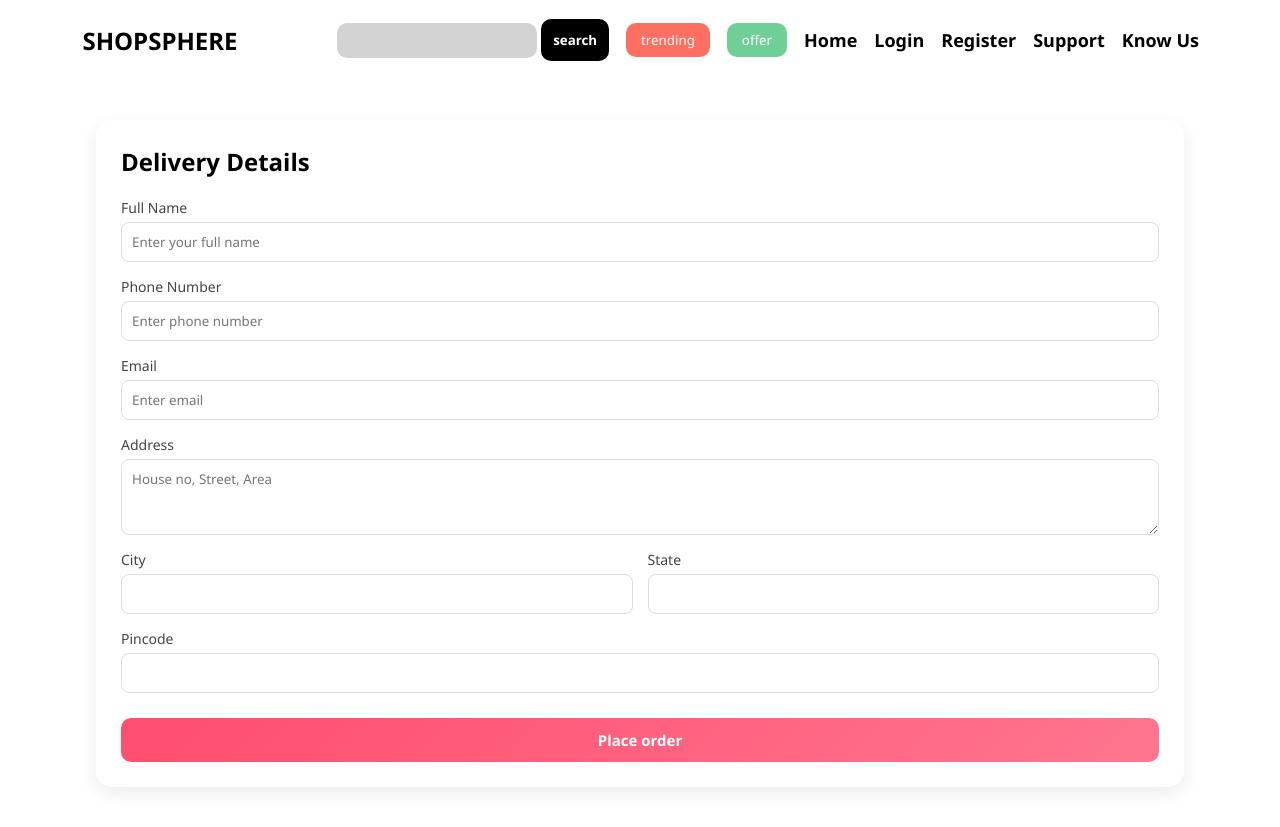
After one commit to rupalikanayak07/shopsphere, a Django app: page /details/ in a window 1280 px wide. The commit adds this page. Run offline with Django 5.2, Linux system fonts and the light colour scheme.

Commit message:
order place complete

```diff
--- a/base/static/base.css
+++ b/base/static/base.css
@@ -1,4 +1,4 @@
-/* RESET */
+/* cart page css */
 * {
     margin: 0;
     padding: 0;
@@ -194,6 +194,10 @@
     font-weight: 600;
     cursor: pointer;
     transition: all 0.3s ease;
+
+}
+.checkout-btn>a{
+    text-decoration: none;
 }
 
 .checkout-btn:hover {
@@ -208,3 +212,348 @@
     color: #aaa;
     margin-top: 50px;
 }
+
+
+/* details page css */
+
+/* MAIN */
+.checkout-container {
+    width: 85%;
+    margin: 40px auto;
+    display: flex;
+    gap: 30px;
+}
+
+/* LEFT FORM */
+.delivery-form {
+    flex: 2;
+    background: #fff;
+    padding: 25px;
+    border-radius: 16px;
+    box-shadow: 0 6px 18px rgba(0,0,0,0.08);
+}
+
+.delivery-form h2 {
+    margin-bottom: 20px;
+}
+
+/* FORM */
+.form-group {
+    display: flex;
+    flex-direction: column;
+    margin-bottom: 15px;
+}
+
+.form-group label {
+    font-size: 14px;
+    margin-bottom: 5px;
+    color: #444;
+}
+
+.form-group input,
+.form-group textarea {
+    padding: 10px;
+    border-radius: 8px;
+    border: 1px solid #ddd;
+    outline: none;
+    transition: 0.2s;
+}
+
+.form-group input:focus,
+.form-group textarea:focus {
+    border-color: #ff4d6d;
+}
+
+/* ROW */
+.form-row {
+    display: flex;
+    gap: 15px;
+}
+
+.form-row .form-group {
+    flex: 1;
+}
+
+/* BUTTON */
+.place-order-btn {
+    width: 100%;
+    padding: 12px;
+    margin-top: 10px;
+    background: linear-gradient(135deg, #ff4d6d, #ff758f);
+    color: white;
+    border: none;
+    border-radius: 10px;
+    font-size: 15px;
+    font-weight: 600;
+    cursor: pointer;
+}
+
+.place-order-btn:hover {
+    opacity: 0.9;
+}
+
+/* RIGHT SUMMARY */
+.order-summary {
+    flex: 1;
+    background: #fff;
+    padding: 20px;
+    border-radius: 16px;
+    height: fit-content;
+    box-shadow: 0 6px 18px rgba(0,0,0,0.08);
+}
+
+/* ITEMS */
+.summary-item {
+    display: flex;
+    justify-content: space-between;
+    margin-bottom: 10px;
+    font-size: 14px;
+}
+
+/* ROW */
+.summary-row {
+    display: flex;
+    justify-content: space-between;
+    margin: 10px 0;
+}
+
+/* TOTAL */
+.summary-total {
+    display: flex;
+    justify-content: space-between;
+    font-weight: bold;
+    font-size: 16px;
+}
+
+/* FREE */
+.free {
+    color: green;
+}
+
+
+
+/* order placed */
+
+/* PAGE CENTER */
+.success-container {
+    height: 80vh;
+    display: flex;
+    justify-content: center;
+    align-items: center;
+}
+
+/* CARD */
+.success-card {
+    background: #fff;
+    padding: 40px;
+    border-radius: 20px;
+    text-align: center;
+    width: 400px;
+    box-shadow: 0 10px 25px rgba(0,0,0,0.08);
+}
+
+/* ICON */
+.success-icon {
+    width: 70px;
+    height: 70px;
+    background: #4CAF50;
+    color: white;
+    font-size: 32px;
+    font-weight: bold;
+    border-radius: 50%;
+    display: flex;
+    justify-content: center;
+    align-items: center;
+    margin: 0 auto 20px;
+}
+
+/* TITLE */
+.success-card h1 {
+    font-size: 22px;
+    margin-bottom: 10px;
+}
+
+/* SUBTEXT */
+.subtitle {
+    color: #666;
+    font-size: 14px;
+    margin-bottom: 20px;
+}
+
+/* ORDER INFO */
+.order-info {
+    background: #f8f8f8;
+    padding: 15px;
+    border-radius: 10px;
+    margin-bottom: 20px;
+    text-align: left;
+    font-size: 14px;
+}
+
+/* BUTTONS */
+.actions {
+    display: flex;
+    flex-direction: column;
+    gap: 10px;
+}
+
+/* BUTTON BASE */
+.btn {
+    padding: 12px;
+    border-radius: 10px;
+    text-decoration: none;
+    font-weight: 600;
+    transition: 0.3s;
+}
+
+/* PRIMARY */
+.primary {
+    background: linear-gradient(135deg, #ff4d6d, #ff758f);
+    color: white;
+}
+
+/* SECONDARY */
+.secondary {
+    background: #eee;
+    color: #333;
+}
+
+/* HOVER */
+.btn:hover {
+    opacity: 0.9;
+}
+
+/* order history */
+
+/* MAIN */
+.history-container {
+    width: 80%;
+    margin: 40px auto;
+}
+
+/* TITLE */
+.page-title {
+    margin-bottom: 20px;
+    font-size: 22px;
+}
+
+/* ORDER CARD */
+.order-card {
+    background: #fff;
+    border-radius: 16px;
+    padding: 18px;
+    margin-bottom: 20px;
+    box-shadow: 0 6px 18px rgba(0,0,0,0.08);
+}
+
+/* HEADER */
+.order-header {
+    display: flex;
+    justify-content: space-between;
+    align-items: center;
+    margin-bottom: 15px;
+}
+
+.date {
+    font-size: 13px;
+    color: #777;
+}
+
+/* STATUS */
+.status {
+    padding: 6px 12px;
+    border-radius: 20px;
+    font-size: 12px;
+    font-weight: 600;
+}
+
+/* STATUS COLORS */
+.status.delivered {
+    background: #e6f7ee;
+    color: #2ecc71;
+}
+
+.status.pending {
+    background: #fff4e5;
+    color: #f39c12;
+}
+
+.status.cancelled {
+    background: #fdecea;
+    color: #e74c3c;
+}
+
+/* ITEMS */
+.order-items {
+    border-top: 1px solid #eee;
+    padding-top: 10px;
+}
+
+/* ITEM */
+.item {
+    display: flex;
+    align-items: center;
+    margin-bottom: 12px;
+}
+
+/* IMAGE */
+.item-left img {
+    width: 60px;
+    height: 60px;
+    border-radius: 10px;
+    object-fit: cover;
+}
+
+/* MIDDLE */
+.item-middle {
+    flex: 1;
+    margin-left: 15px;
+}
+
+.item-middle h4 {
+    font-size: 15px;
+    margin-bottom: 4px;
+}
+
+.item-middle p {
+    font-size: 13px;
+    color: #666;
+}
+
+/* RIGHT */
+.item-right {
+    font-weight: 600;
+    color: #333;
+}
+
+/* FOOTER */
+.order-footer {
+    display: flex;
+    justify-content: space-between;
+    align-items: center;
+    margin-top: 12px;
+    border-top: 1px solid #eee;
+    padding-top: 10px;
+}
+
+/* BUTTON */
+.view-btn {
+    padding: 8px 14px;
+    border: none;
+    border-radius: 8px;
+    background: linear-gradient(135deg, #ff4d6d, #ff758f);
+    color: #fff;
+    font-size: 13px;
+    cursor: pointer;
+}
+
+.view-btn:hover {
+    opacity: 0.9;
+}
+
+/* EMPTY */
+.empty {
+    text-align: center;
+    margin-top: 50px;
+    color: #aaa;
+}
--- a/base/templates/cart.html
+++ b/base/templates/cart.html
@@ -80,7 +80,7 @@
         </div>
 
         <button class="checkout-btn">
-            Proceed to Checkout
+            <a href="{% url 'details' %}">Proceed to Checkout</a>
         </button>
     </div>
 
--- /dev/null
+++ b/base/templates/details.html
@@ -0,0 +1,72 @@
+{% extends 'main.html' %}
+{% load static %}
+
+{% block css %}
+<link rel="stylesheet" href="{% static 'base.css' %}">
+{% endblock %}
+{% block content %}
+
+<div class="checkout-container">
+
+    <!-- LEFT: DELIVERY FORM -->
+    <div class="delivery-form">
+        <h2>Delivery Details</h2>
+
+        <form method="POST" action="{% url 'orderplaced' %}">
+            {% csrf_token %}
+
+            <div class="form-group">
+                <label>Full Name</label>
+                <input type="text" name="name" placeholder="Enter your full name" required>
+            </div>
+
+            <div class="form-group">
+                <label>Phone Number</label>
+                <input type="text" name="phone" placeholder="Enter phone number" required>
+            </div>
+
+            <div class="form-group">
+                <label>Email</label>
+                <input type="email" name="email" placeholder="Enter email">
+            </div>
+
+            <div class="form-group">
+                <label>Address</label>
+                <textarea name="address" rows="3" placeholder="House no, Street, Area" required></textarea>
+            </div>
+
+            <div class="form-row">
+                <div class="form-group">
+                    <label>City</label>
+                    <input type="text" name="city" required>
+                </div>
+
+                <div class="form-group">
+                    <label>State</label>
+                    <input type="text" name="state" required>
+                </div>
+            </div>
+
+            <div class="form-row">
+                <div class="form-group">
+                    <label>Pincode</label>
+                    <input type="text" name="pincode" required>
+                </div>
+
+
+            </div>
+
+            <button type="submit" class="place-order-btn">
+
+                Place order
+            </button>
+
+        </form>
+    </div>
+
+
+
+
+</div>
+
+{% endblock %}
--- a/base/urls.py
+++ b/base/urls.py
@@ -8,5 +8,8 @@ urlpatterns=[
     path('cart/',cart,name='cart'),
     path('remove/<int:pk>',remove,name='remove'),
     path('decrease/<int:pk>',decrease,name='decrease'),
-    path('increase/<int:pk>',increase,name='increase')
+    path('increase/<int:pk>',increase,name='increase'),
+    path('details/',details,name='details'),
+    path('orderplaced/',orderplaced,name='orderplaced'),
+    path('orderhistory/',orderhistory,name='orderhistory'),
 ]
--- a/base/views.py
+++ b/base/views.py
@@ -90,7 +90,7 @@ def cart(request):
     TA=0
     for i in cartproducts:
         TA+=i.totalprice
-        print(cartmodel)
+
 
     return render(request,'cart.html',{'cartproducts':cartproducts,'TA':TA,'profile_nav':True,'cartproducts_count':cartproducts_count})
 
@@ -120,3 +120,53 @@ def decrease(request,pk):
     else:
         a.delete()
         return redirect('cart')
+
+def details(request):
+    return render (request,'details.html')
+
+def orderplaced(request):
+    cartproducts = cartmodel.objects.filter(host=request.user)
+
+
+
+    total_amount = sum(item.totalprice for item in cartproducts)
+
+    if request.method == "POST":
+        name = request.POST.get('name')
+        phone = request.POST.get('phone')
+        email = request.POST.get('email')
+        address = request.POST.get('address')
+        city = request.POST.get('city')
+        state = request.POST.get('state')
+        pincode = request.POST.get('pincode')
+
+
+
+        full_address = f"{address}, {city}, {state} - {pincode}"
+
+        order = Order.objects.create(
+            user=request.user,
+            name=name,
+            phone=phone,
+            address=full_address,
+            total_amount=total_amount,
+            status='Placed'
+        )
+
+        # ✅ SAVE ITEMS
+        for item in cartproducts:
+            OrderItem.objects.create(
+                order=order,
+                product=item.product,
+                pname=item.pname,
+                price=item.price,
+                quantity=item.quantity,
+                totalprice=item.totalprice
+            )
+
+        cartproducts.delete()
+        return render(request, 'orderplace.html', {'order': order})
+
+    return redirect('checkout')
+def orderhistory(request):
+    return render (request,'orderhistory.html')
```
Also changed, not shown: base/models.py (+36 -0 lines), base/templates/orderhistory.html (added, +65 -0 lines), base/templates/orderplace.html (added, +49 -0 lines), base/migrations/0006_order_orderitem.py (added), db.sqlite3.
